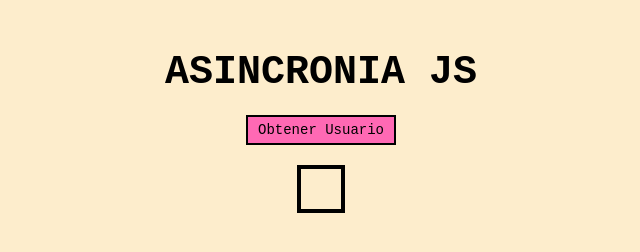
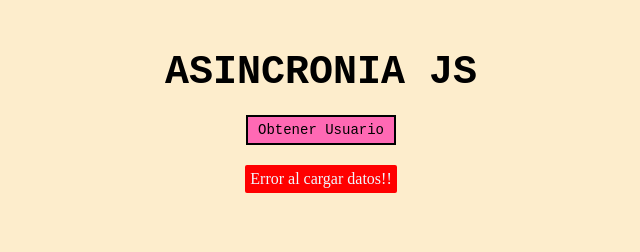
Before and after one commit to mia171001/practica14-s1, a plain HTML site: page index.html in a window 1280 px wide. Both pictures are taken after a click on the button "Obtener Usuario". Shown: the whole page, without its empty margins (319-959 px from the left). Drawn offline with Linux system fonts and the light colour scheme; no server answers.

Commit message:
Agregando

```diff
--- a/app.js
+++ b/app.js
@@ -1,7 +1,7 @@
 const btnAPI = document.getElementById('btnAPI');
 const userInfo = document.getElementById('userInfo');
-const errorInfo = document.getElementById('errorInfo');
 const loader = document.getElementById('loader');
+const userError = document.getElementById('userError');
 
 btnAPI.addEventListener('click', readUsers);
 
@@ -30,6 +30,7 @@ function readUsers(e) {
 
 function printHTML(data) {
     userInfo.innerHTML = ''; // Limpiar cualquier contenido anterior
+    userInfo.style.display = 'block';
     data.forEach(user => {
         const userElement = document.createElement('div');
         userElement.textContent = `Nombre: ${user.name}, Email: ${user.email}`;
@@ -37,6 +38,10 @@ function printHTML(data) {
     });
 }
 
-function printError(error) {
-    console.error(error);
+function printError() {
+    userError.innerHTML = '';
+    userError.style.display = 'block';
+    const error2 = document.createElement('p');
+    error2.textContent = 'Error al cargar datos!!';
+    userError.appendChild(error2);
 }
--- a/index.html
+++ b/index.html
@@ -12,10 +12,9 @@
       <button type="button" id="btnAPI">Obtener Usuario</button>
       <div id="userInfo" class="container"></div>
       <!-- Elemento para mostrar la información -->
-      <div id="errorInfo"></div>
-      <!-- Elemento para mostrar errores -->
       <div id="loader" class="hidden">Cargando...</div>
       <!-- Elemento para mostrar el loader -->
+      <div id="userError"></div>
     </div>
 
     <script src="./app.js"></script>
--- a/styles.css
+++ b/styles.css
@@ -31,6 +31,7 @@ h1 {
 }
 
 .container {
+    display: none;
     margin-top: 20px;
     border: 4px solid black;
     font-family: 'Courier New', Courier, monospace;
@@ -49,3 +50,12 @@ h1 {
     width: 150px;
     margin-top: 20px;
 }
+
+#userError {
+    display: none;
+    margin-top: 20px;
+    background-color: red;
+    color: aliceblue;
+    border-radius: 2px;
+    padding: 5px;
+}
```
